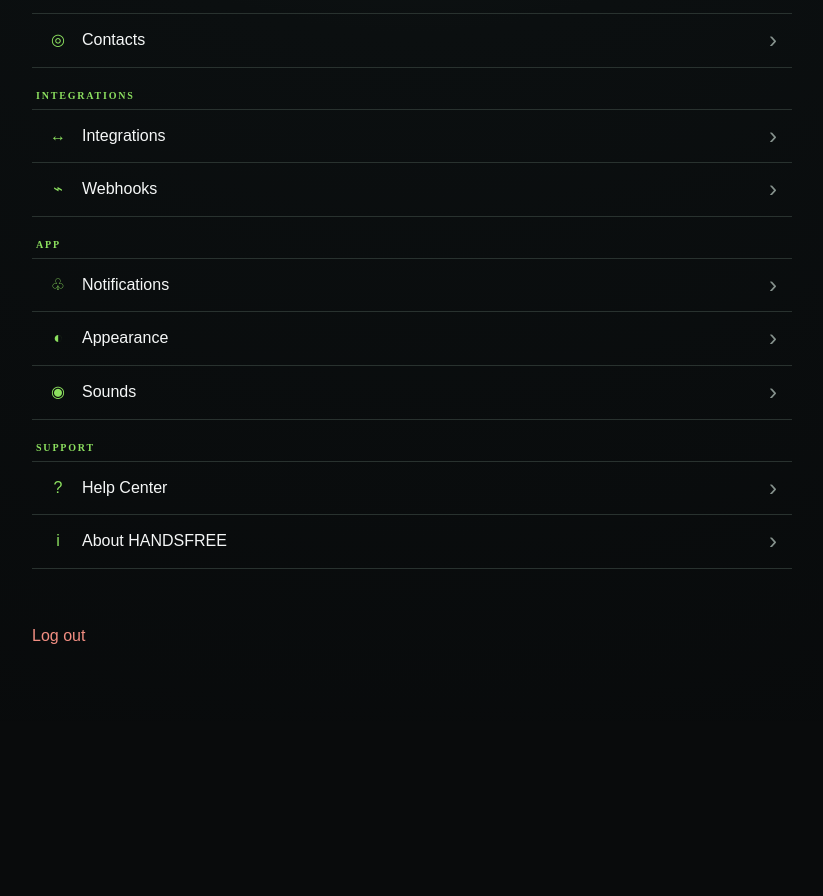
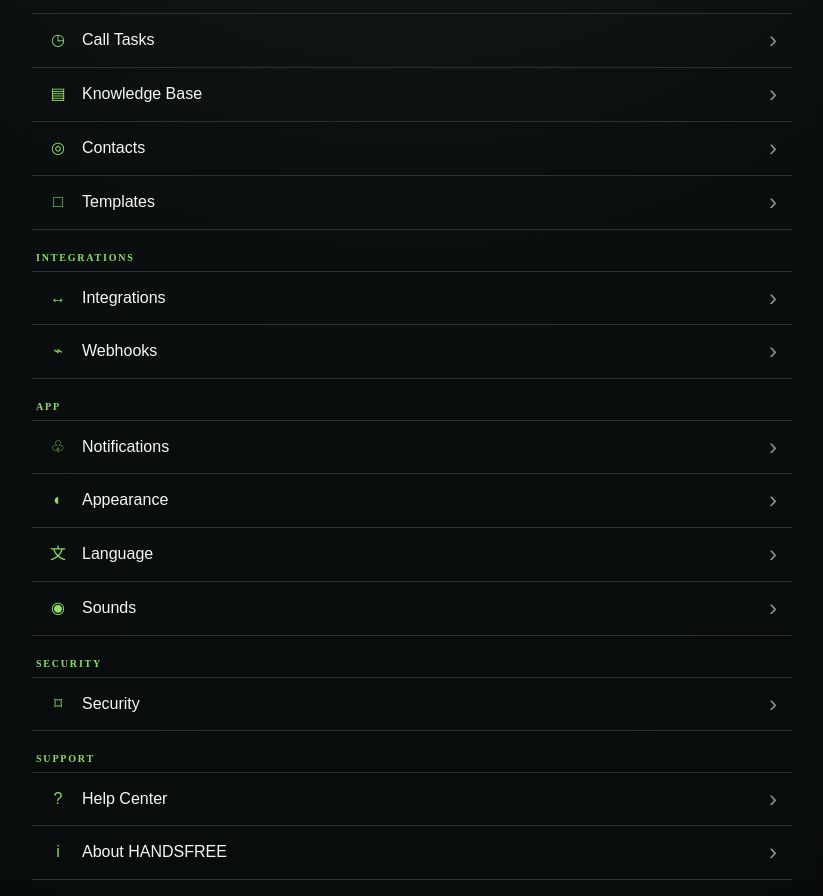
Before and after one commit to VoiceDeskTechnologies/Frontend, a Next.js app: page /settings in a window 1280 px wide. Shown: the part 840-1736 px from the top of the page, without its empty margins (228-1051 px from the left). Before the commit the page ends 1561 px from the top, so only its background shows below. Built offline with nearby package versions, Linux system fonts and the light colour scheme; no server answers.

Commit message:
Add files via upload

```diff
--- /dev/null
+++ b/app/settings/[slug]/page.tsx
@@ -0,0 +1,36 @@
+import Link from "next/link";
+import { redirect } from "next/navigation";
+
+const pages: Record<string, { title: string; description: string; eyebrow: string }> = {
+  numbers: { title: "My Numbers", description: "Manage your assigned HANDSFREE numbers and default caller ID.", eyebrow: "ACCOUNT" },
+  billing: { title: "Subscription & Billing", description: "Review your plan, payment status, and minute purchases.", eyebrow: "ACCOUNT" },
+  usage: { title: "Usage & Minutes", description: "Review your current period, minutes, and call activity.", eyebrow: "ACCOUNT" },
+  "payment-methods": { title: "Payment Methods", description: "Payment methods are managed securely through PayPal checkout.", eyebrow: "ACCOUNT" },
+  invoices: { title: "Invoices", description: "Your verified payment history and invoices will appear here.", eyebrow: "ACCOUNT" },
+  "call-tasks": { title: "Call Tasks", description: "Create and manage scheduled calls for your AI agents.", eyebrow: "AI & BUSINESS" },
+  "knowledge-base": { title: "Knowledge Base", description: "Manage the information your AI agents use during calls.", eyebrow: "AI & BUSINESS" },
+  contacts: { title: "Contacts", description: "Manage the people and businesses your agents can call.", eyebrow: "AI & BUSINESS" },
+  templates: { title: "Templates", description: "Reusable agent and call-task templates will be managed here.", eyebrow: "AI & BUSINESS" },
+  integrations: { title: "Integrations", description: "Connect supported business tools to HANDSFREE.", eyebrow: "INTEGRATIONS" },
+  webhooks: { title: "Webhooks", description: "Review webhook integrations and delivery settings.", eyebrow: "INTEGRATIONS" },
+  notifications: { title: "Notifications", description: "Choose how HANDSFREE keeps you informed about calls and account activity.", eyebrow: "APP" },
+  appearance: { title: "Appearance", description: "Customize the visual presentation of your HANDSFREE workspace.", eyebrow: "APP" },
+  language: { title: "Language", description: "Language preferences for your HANDSFREE workspace.", eyebrow: "APP" },
+  sounds: { title: "Sounds", description: "Manage dial tones and call sounds.", eyebrow: "APP" },
+  security: { title: "Security", description: "Review account security and password settings.", eyebrow: "SECURITY" },
+  help: { title: "Help Center", description: "Find answers and contact HANDSFREE support.", eyebrow: "SUPPORT" },
+  about: { title: "About HANDSFREE", description: "Information about HANDSFREE by VoiceDesk Technologies.", eyebrow: "ABOUT" },
+};
+
+export default async function SettingsSubpage({ params }: { params: Promise<{ slug: string }> }) {
+  const { slug } = await params;
+  if (slug === "numbers") redirect("/numbers");
+  if (slug === "billing") redirect("/billing");
+  if (slug === "usage") redirect("/usage");
+  if (slug === "call-tasks") redirect("/tasks");
+  if (slug === "knowledge-base") redirect("/knowledge");
+  if (slug === "contacts") redirect("/contacts");
+  if (slug === "help") redirect("/support");
+  const page = pages[slug] ?? { title: "Settings", description: "This settings page is not available.", eyebrow: "ACCOUNT CONTROL" };
+  return <main className="phone-shell feature-page"><header className="app-header"><Link href="/settings" className="brand"><span className="brand-name">Hands<span>Free</span></span><span className="brand-parent">by VoiceDesk Technologies</span></Link><Link className="feature-back" href="/settings">Settings</Link></header><section className="feature-content settings-subpage"><span className="eyebrow">{page.eyebrow}</span><h1>{page.title}</h1><div className="settings-panel"><h2>{page.title}</h2><p>{page.description}</p><p className="feature-muted">This account setting is ready for your workspace and will use your authenticated account data.</p></div></section></main>;
+}
--- a/app/settings/page.tsx
+++ b/app/settings/page.tsx
@@ -7,11 +7,12 @@
 import { apiRequest } from "@/lib/api/client";
 
 const groups = [
-  ["ACCOUNT", [["My Profile", "/settings/profile", "♙"], ["My Numbers", "/numbers", "☎"], ["Subscription & Billing", "/billing", "▤"], ["Usage & Minutes", "/usage", "◔"]]],
-  ["AI & BUSINESS", [["AI Agents", "/agents", "✦"], ["Call Tasks", "/tasks", "◷"], ["Knowledge Base", "/knowledge", "▤"], ["Contacts", "/contacts", "◎"]]],
+  ["ACCOUNT", [["My Profile", "/settings/profile", "♙"], ["My Numbers", "/settings/numbers", "☎"], ["Subscription & Billing", "/settings/billing", "▤"], ["Usage & Minutes", "/settings/usage", "◔"], ["Payment Methods", "/settings/payment-methods", "▣"], ["Invoices", "/settings/invoices", "▤"]]],
+  ["AI & BUSINESS", [["AI Agents", "/agents", "✦"], ["Call Tasks", "/settings/call-tasks", "◷"], ["Knowledge Base", "/settings/knowledge-base", "▤"], ["Contacts", "/settings/contacts", "◎"], ["Templates", "/settings/templates", "□"]]],
   ["INTEGRATIONS", [["Integrations", "/settings/integrations", "↔"], ["Webhooks", "/settings/webhooks", "⌁"]]],
-  ["APP", [["Notifications", "/settings/notifications", "♧"], ["Appearance", "/settings/appearance", "◐"], ["Sounds", "/settings/sounds", "◉"]]],
-  ["SUPPORT", [["Help Center", "/support", "?"], ["About HANDSFREE", "/settings/about", "i"]]],
+  ["APP", [["Notifications", "/settings/notifications", "♧"], ["Appearance", "/settings/appearance", "◐"], ["Language", "/settings/language", "文"], ["Sounds", "/settings/sounds", "◉"]]],
+  ["SECURITY", [["Security", "/settings/security", "⌑"]]],
+  ["SUPPORT", [["Help Center", "/settings/help", "?"], ["About HANDSFREE", "/settings/about", "i"]]],
 ] as const;
 
 export default function SettingsPage() {
```
Also changed, not shown: app/usage/page.tsx (+2 -2 lines).
